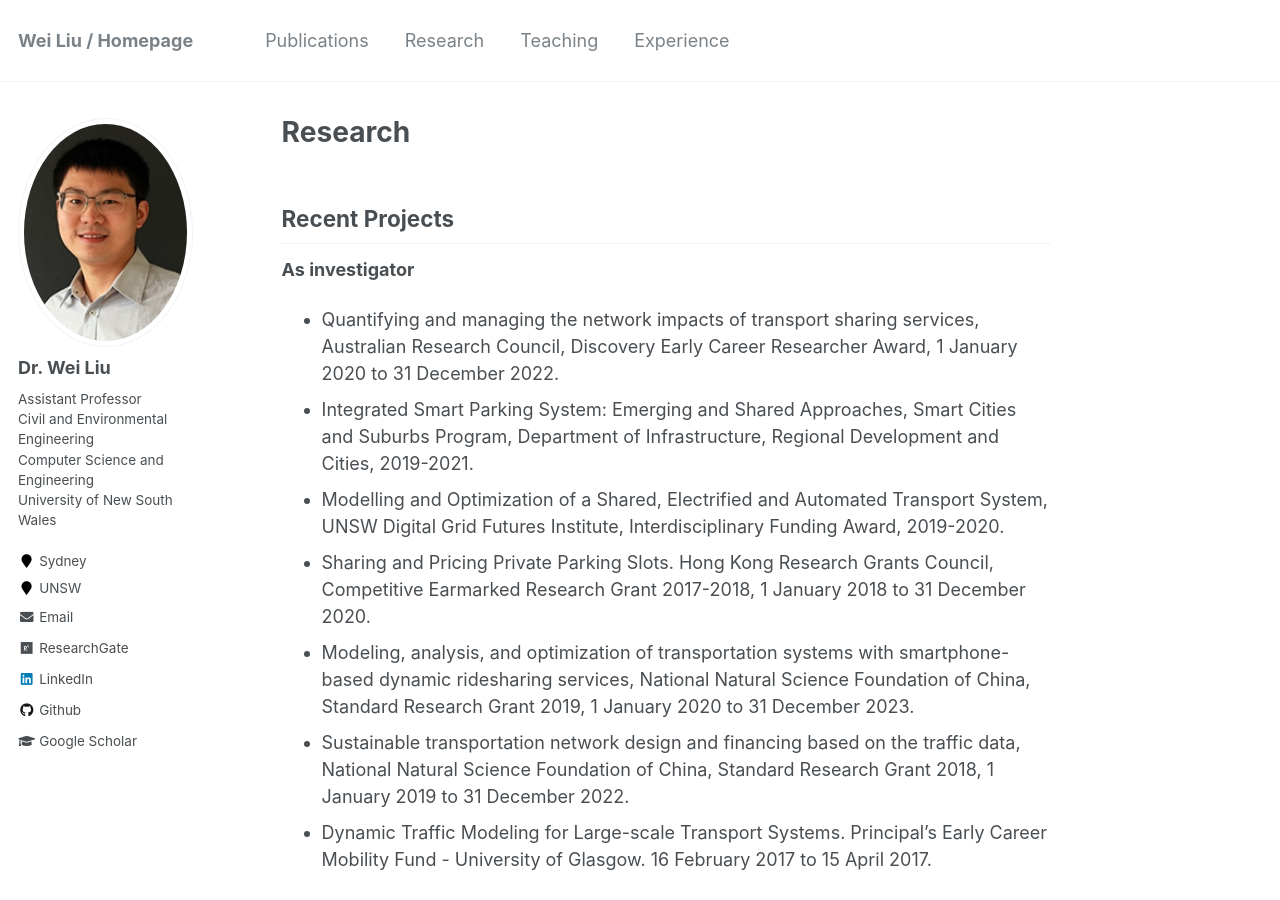
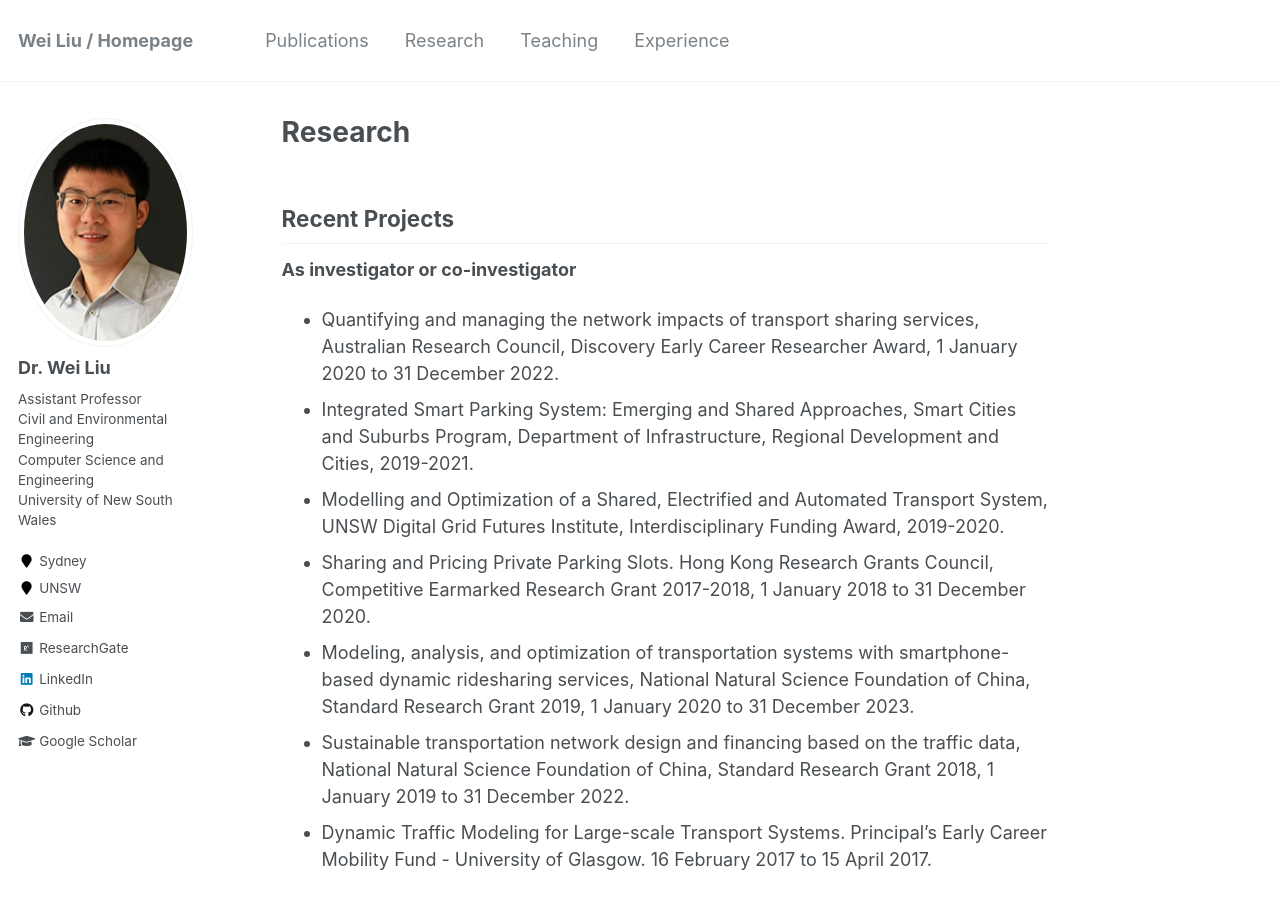
Before and after one commit to weiliu2016/weiliu2016.github.io, a Jekyll site: the page built from _pages/research.md, in a window 1280 px wide and 900 px high. Built offline with Jekyll 4.4.1, drawn with Linux system fonts in a browser that asks for light colours.

Commit message:
Update research.md

```diff
--- a/_pages/research.md
+++ b/_pages/research.md
@@ -6,7 +6,7 @@ author_profile: true
 
 Recent Projects
 -----------
-**As investigator**
+**As investigator or co-investigator**
 
 * Quantifying and managing the network impacts of transport sharing services, Australian Research Council, Discovery Early Career Researcher Award, 1 January 2020 to 31 December 2022.
 * Integrated Smart Parking System: Emerging and Shared Approaches, Smart Cities and Suburbs Program, Department of Infrastructure, Regional Development and Cities, 2019-2021.
```
